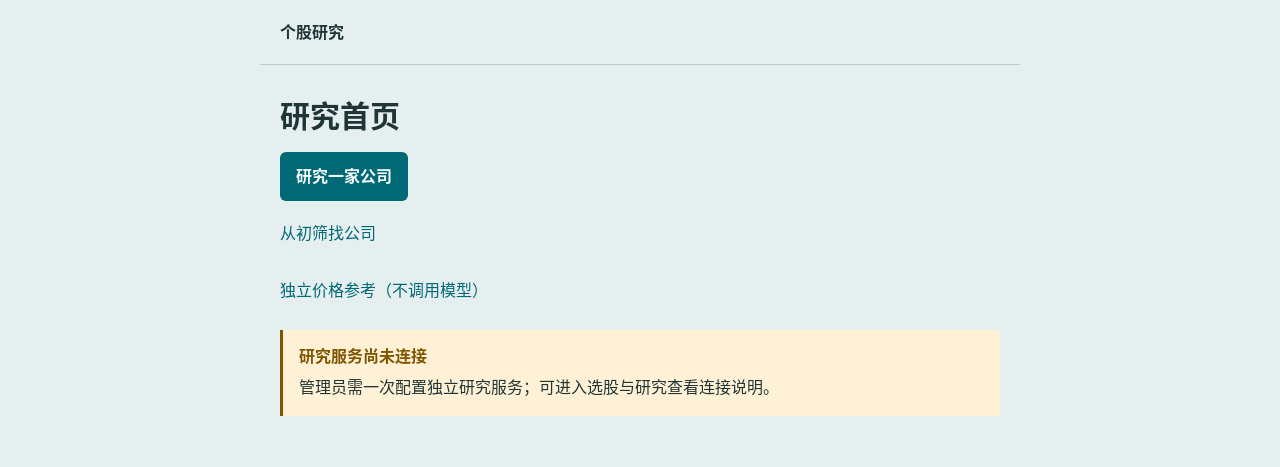
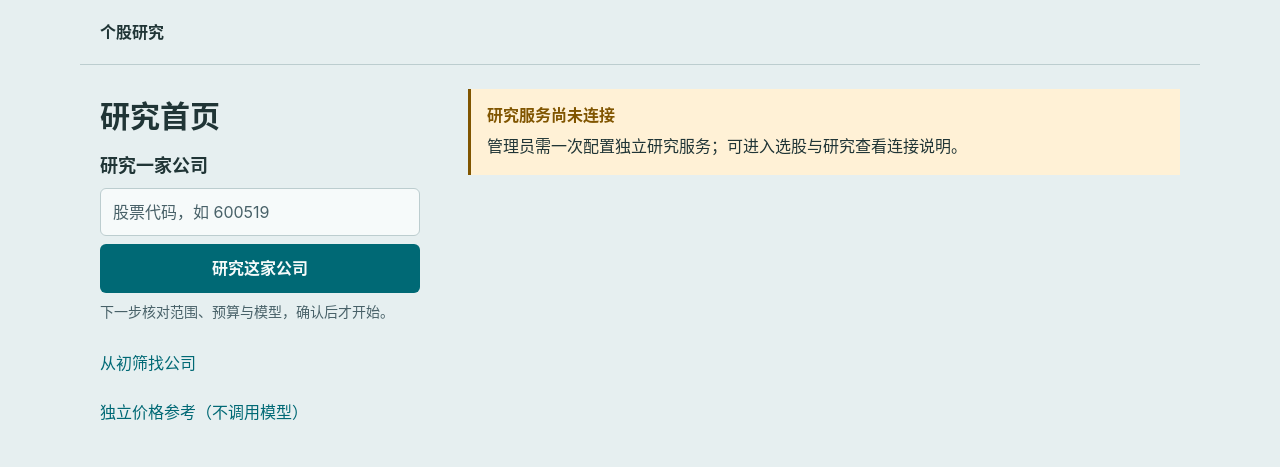
Before and after one commit to on195594/a-stock-tracker, a Python web app: template a_stock_tracker/web/templates/home.html in a window 1280 px wide. Shown: the top 467 px of the page. Run offline with Jinja, Linux system fonts and the light colour scheme; the template is opened without the code that fills it, so the values that code supplies are empty.

Commit message:
feat(web): shorten the mobile research flow and add dedicated desktop layouts
- Home: code field pre-fills the confirmation page; recent runs titled by company name and code
- Financial form flags an existing reviewed report before a paid rerun; lookup failure never blocks it
- Reports: finished execution note moves into the basis, a "after reading" step leads to the price reference
- Link rows instead of stacked 48px links; ranking search below candidates
- Desktop (>=1024px): two-column home, screen, ranking and dossier; report outline as a sticky left rail
- Run summaries keep the company name

Co-Authored-By: Claude Opus 5.5 <noreply@anthropic.com>

```diff
--- a/a_stock_tracker/research_service.py
+++ b/a_stock_tracker/research_service.py
@@ -117,6 +117,7 @@ def result_summary(result: dict[str, Any]) -> dict[str, Any]:
                         k: row[k]
                         for k in (
                             "code",
+                            "name",
                             "status",
                             "as_of",
                             "expires",
@@ -144,6 +145,7 @@ def result_summary(result: dict[str, Any]) -> dict[str, Any]:
                 )
             }
             | {
+                "name": report.get("name"),
                 "quality": report.get("quality"),
                 "analysis": {"counterevidence": report["analysis"]["counterevidence"]}
                 if "counterevidence" in report["analysis"]
--- a/a_stock_tracker/web/static/app.css
+++ b/a_stock_tracker/web/static/app.css
@@ -16,6 +16,11 @@
   --inset: 20px;
   --section: 24px;
   --footer: 32px;
+  /* Reading column; desktop pages that list or compare widen to --wide. */
+  --column: 760px;
+  --wide: 1120px;
+  /* Desktop report outline sits in a left gutter beside the reading column. */
+  --outline: 240px;
   /* Room a jump target keeps below the 48px sticky mini-head. */
   --stub-clear: 64px;
   --font: -apple-system, BlinkMacSystemFont, "PingFang SC", "Hiragino Sans GB",
@@ -58,7 +63,7 @@ body {
   flex-wrap: wrap;
   align-items: center;
   gap: var(--related) var(--group);
-  max-width: 760px;
+  max-width: var(--column);
   margin: 0 auto;
   padding: var(--related) var(--inset);
   border-bottom: 1px solid var(--line);
@@ -86,7 +91,7 @@ body {
 }
 
 main {
-  max-width: 760px;
+  max-width: var(--column);
   margin: 0 auto;
   padding: var(--section) var(--inset) var(--footer);
   display: flex;
@@ -210,16 +215,62 @@ a {
   outline-offset: 2px;
 }
 
-.entries {
+/* Link rows: related actions share a line and wrap, instead of stacking 48px rows. */
+.entries,
+.actions {
+  display: flex;
+  flex-wrap: wrap;
+  align-items: center;
+  gap: 0 var(--group);
+}
+
+/* Home: the code field is the first thing a returning reader touches. */
+.home-start,
+.home-list,
+.grid2 {
+  display: flex;
+  flex-direction: column;
+  gap: var(--group);
+}
+
+.quick {
   display: flex;
   flex-direction: column;
   gap: var(--related);
 }
 
-.actions {
+.quick .field span {
+  font-size: 18px;
+}
+
+.quick .btn {
+  align-self: stretch;
+}
+
+/* Recent research titles are the link; the company name leads, the code follows. */
+.item-title {
+  font-size: 18px;
+  margin: 0;
+}
+
+.item-link {
+  display: inline-block;
+  padding: 4px 0;
+  font-weight: 700;
+  text-decoration: none;
+}
+
+.item-link:hover {
+  text-decoration: underline;
+}
+
+/* The step after a report: a separate, re-confirmed price reference. */
+.next {
   display: flex;
-  flex-wrap: wrap;
-  gap: var(--related) var(--group);
+  flex-direction: column;
+  gap: var(--related);
+  padding-top: var(--group);
+  border-top: 1px solid var(--line);
 }
 
 /* Bands: flat colour fields with a 3px left marker, never shadows. */
@@ -348,6 +399,11 @@ a {
 
 .tabs a:focus-visible {
   outline-offset: -3px;
+}
+
+.conditions [data-levels] > :first-child,
+.conditions-panel [data-levels] > :first-child {
+  margin-top: 0;
 }
 
 .conditions,
@@ -582,7 +638,7 @@ details[open] > summary::before {
   align-items: center;
   gap: 0 var(--group);
   min-height: 48px;
-  padding: 0 max(var(--inset), calc((100% - 760px) / 2 + var(--inset)));
+  padding: 0 max(var(--inset), calc((100% - var(--column)) / 2 + var(--inset)));
   background: var(--band);
   border-bottom: 2px dashed var(--line);
   color: var(--muted);
@@ -640,3 +696,63 @@ blockquote {
     background: var(--accent);
   }
 }
+
+/* Desktop: list pages use two columns, reports gain a left outline. Phones keep one column. */
+@media (min-width: 1024px) {
+  .shell,
+  main.wide {
+    max-width: var(--wide);
+  }
+
+  main.home {
+    display: grid;
+    grid-template-columns: 320px minmax(0, 1fr);
+    gap: 48px;
+    align-items: start;
+  }
+
+  .home-start {
+    position: sticky;
+    top: var(--section);
+  }
+
+  .home .entries {
+    flex-direction: column;
+    align-items: flex-start;
+  }
+
+  .grid2 {
+    display: grid;
+    grid-template-columns: repeat(2, minmax(0, 1fr));
+    gap: var(--group) 48px;
+    align-items: start;
+  }
+
+  main.reading {
+    max-width: calc(var(--column) + var(--outline));
+    padding-left: calc(var(--inset) + var(--outline));
+  }
+
+  /* Zero-height sticky rail: the outline hangs beside the report and takes no space. */
+  main.reading .jump-bar {
+    order: -1;
+    position: sticky;
+    top: var(--stub-clear);
+    flex-direction: column;
+    width: calc(var(--outline) - 40px);
+    height: 0;
+    margin: 0 0 calc(-1 * var(--group)) calc(-1 * var(--outline));
+    overflow: visible;
+    border: 0;
+  }
+
+  main.reading .jump-bar a {
+    padding: 0 12px;
+    border-left: 1px solid var(--line);
+    white-space: normal;
+  }
+
+  main.reading .mini-head {
+    padding-left: calc((100% - var(--column) - var(--outline)) / 2 + var(--inset) + var(--outline));
+  }
+}
--- a/a_stock_tracker/web/templates/base.html
+++ b/a_stock_tracker/web/templates/base.html
@@ -14,7 +14,7 @@
   {% if demo %}<span class="badge">合成演示 · 非真实研究</span>{% endif %}
   {% if actor %}<a class="nav" href="/settings">账户</a>{% endif %}
 </header>
-<main id="main">
+<main id="main"{% block layout %}{% endblock %}>
 {% block main %}{% endblock %}
 </main>
 </body>
--- a/a_stock_tracker/web/templates/home.html
+++ b/a_stock_tracker/web/templates/home.html
@@ -1,23 +1,38 @@
 {% extends "base.html" %}
 {% from "_macros.html" import summary_block %}
 {% block title %}研究首页{% endblock %}
+{% block layout %} class="wide home"{% endblock %}
 {% block main %}
+<div class="home-start">
   <h1>研究首页</h1>
   {% if active %}
   <section class="notice" aria-labelledby="active">
     <h2 class="notice-title" id="active">进行中</h2>
     {% for item in active %}
-  <p>{{ item.title }}</p>
+    <div class="summary">
+      <a class="item-link" href="/analysis/{{ item.id }}" aria-label="查看进度 · {{ item.title }}">{{ item.title }}</a>
       <p class="muted">{{ item.meta }}</p>
-  <a class="link" href="/analysis/{{ item.id }}" aria-label="查看进度 · {{ item.title }}">查看进度</a>
+    </div>
     {% endfor %}
+    <a class="link" href="{{ '/' if view == 'overview' else '/?view=' ~ view }}">刷新研究进度</a>
   </section>
   {% endif %}
-<nav class="entries" aria-label="开始研究">
-  <a class="btn" href="/analysis?mode=financial">研究一家公司</a>
+  {# A GET form only pre-fills the confirmation page; nothing starts until consent there. #}
+  <form method="get" action="/analysis" class="quick">
+    <input type="hidden" name="mode" value="financial">
+    <label class="field">
+      <span>研究一家公司</span>
+      <input name="code" maxlength="20" inputmode="numeric" autocomplete="off" placeholder="股票代码，如 600519" required>
+    </label>
+    <button class="btn" type="submit">研究这家公司</button>
+    <p class="muted">下一步核对范围、预算与模型，确认后才开始。</p>
+  </form>
+  <nav class="entries" aria-label="其他研究入口">
     <a class="link" href="/analysis?mode=screen">从初筛找公司</a>
     <a class="link" href="/analysis?mode=swing">独立价格参考（不调用模型）</a>
   </nav>
+</div>
+<div class="home-list">
 {% if not connected %}
 <section class="notice caution">
   <h2 class="notice-title">研究服务尚未连接</h2>
@@ -43,19 +58,22 @@
     <h2 id="g-{{ group.mode }}">{{ group.title }}{% if cursor %} · 更早记录{% endif %}</h2>
     {% for item in group["items"] %}
     <article class="candidate">
-      <h3 class="notice-title">{{ item.scope }}</h3>
+      <h3 class="item-title"><a class="item-link" href="/analysis/{{ item.id }}" aria-label="查看结果 · {{ item.title }}">{{ item.scope }}</a></h3>
       <p class="muted">{{ item.meta }}</p>
-      {% for summary in item.summaries %}{{ summary_block(summary) }}{% endfor %}
-      <a class="link" href="/analysis/{{ item.id }}" aria-label="查看结果 · {{ item.title }}">查看结果</a>
+      {% for summary in item.summaries %}{{ summary_block(summary, with_code=not item.single) }}{% endfor %}
     </article>
     {% else %}
     <p>{{ group.empty }}</p>
     {% endfor %}
+    {% if group.more or group.next %}
+    <div class="actions">
       {% if group.more %}<a class="link" href="{{ group.more }}">查看全部{{ group.title }}</a>{% endif %}
       {% if group.next %}<a class="link" href="{{ group.next }}">更早的{{ group.title }}</a>{% endif %}
+    </div>
+    {% endif %}
   </section>
   {% endfor %}
   {% if cursor %}<a class="link" href="/?view={{ view }}">返回最新记录</a>{% endif %}
-  <a class="link" href="{{ '/' if view == 'overview' else '/?view=' ~ view }}">刷新研究进度</a>
 {% endif %}
+</div>
 {% endblock %}
```
Also changed, not shown: DESIGN.md (+2 -2 lines), a_stock_tracker/web/presenters.py (+7 -2 lines), a_stock_tracker/web/routes.py (+23 -1 lines), a_stock_tracker/web/templates/analysis.html (+14 -10 lines), a_stock_tracker/web/templates/company.html (+17 -9 lines), a_stock_tracker/web/templates/ranking.html (+7 -2 lines), a_stock_tracker/web/templates/run.html (+28 -12 lines), tests/test_mobile.py (+9 -6 lines), tests/test_web_pages.py (+20 -5 lines), .impeccable/surfaces/a-stock-tracker-web.md, README.md. Lines whose indentation alone changed are shown as unchanged.
